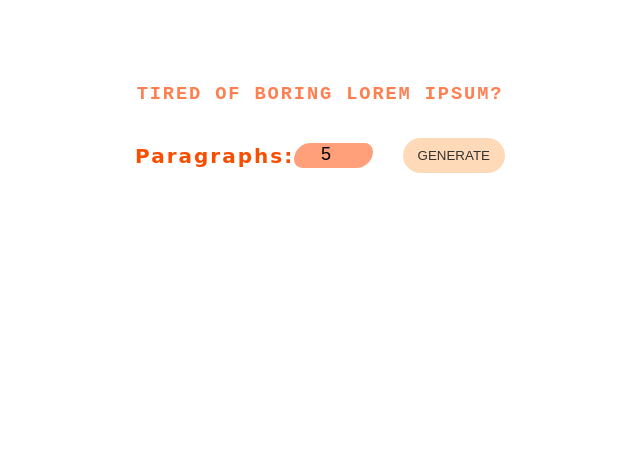
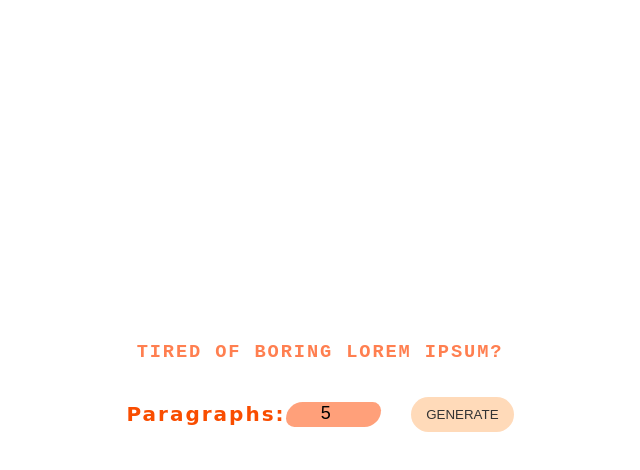
Before and after one commit to NjeriMuchiri/Content, a plain HTML site: page index.html in a window 1280 px wide. Shown: the whole page, without its empty margins (240-880 px from the left). Drawn offline with Linux system fonts and the light colour scheme; a web font is replaced by a local one.

Commit message:
Added new functionality

```diff
--- a/appcon.js
+++ b/appcon.js
@@ -18,11 +18,12 @@ const result = document.querySelector('.lorem-text');
 form.addEventListener('submit', function (e){
     e.preventDefault();
     const value = parseInt(amount.value);
+    const random = Math.floor(Math.random() * text.length);
 
     // empty
     // -1
     //  > 9
     if(isNaN(value) || value < 0 || value > 9){
-        result.innerHTML = `<p class="result">${text[0]}</P>`
+        result.innerHTML = `<p class="result">${text[random]}</P>`
     }
 });
--- a/stylecon.css
+++ b/stylecon.css
@@ -9,8 +9,11 @@
     width:90vw;
     min-height:100vh;
     text-align: center;
-    position:absolute;
-    top:10%;
+    display:flex;
+    justify-content: center;
+    align-items: center;
+    flex-direction: column;
+
 }
 .section-center h3{
     color:#ff7f50;
@@ -33,7 +36,7 @@
     font-family:'Redressed',cursive;
 }
 #amount{
-    width:7%;
+    width:20%;
     padding:5px;
     background:#ffa07a;
     border:none;
@@ -64,6 +67,6 @@ input::placeholder{
     margin-top:30px;
     font-size:18px;
     letter-spacing: 0.1em;
-    font-family: 'Satisfy',cursive;
+    font-family: 'Redressed',cursive;
     word-spacing: 0.1em;
 }
```
